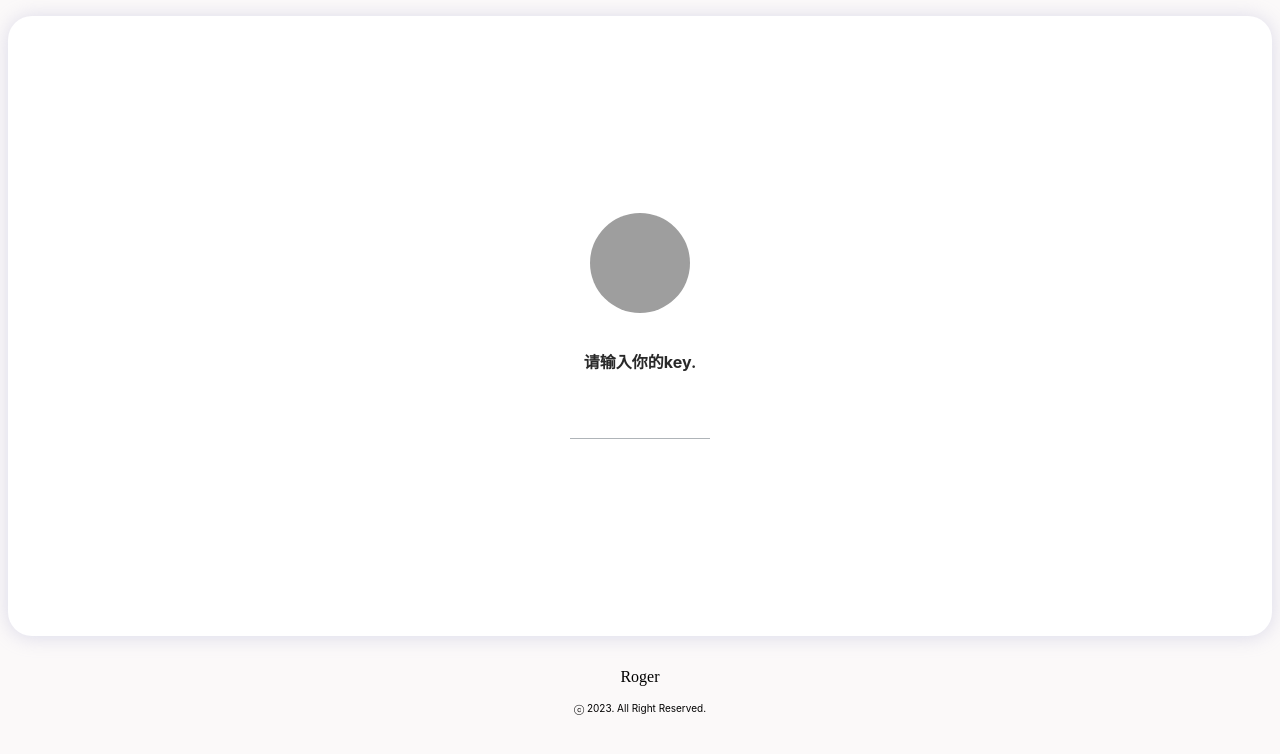
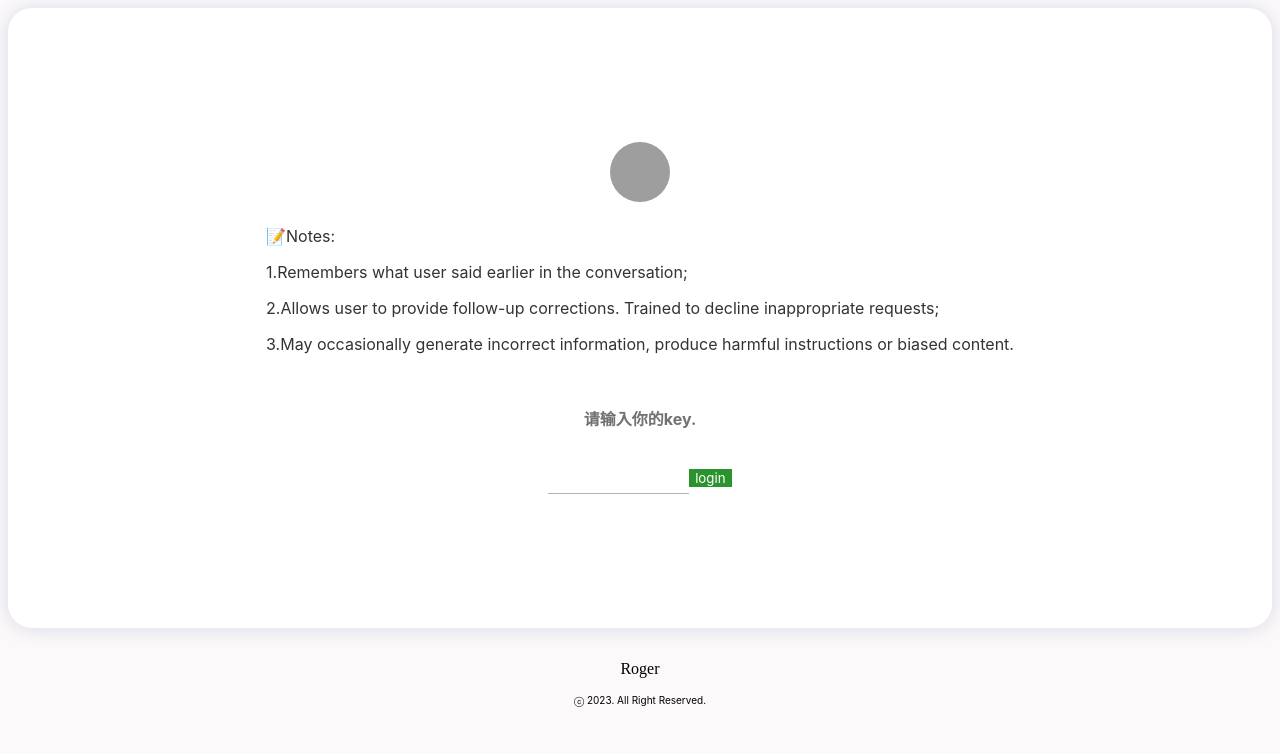
Before and after one commit to songroger/chatui_vue, a Vue app: page /#/ in a window 1280 px wide. Shown: the top 754 px of the page. Built offline with nearby package versions, Linux system fonts and the light colour scheme; grey boxes are pictures that could not be loaded; a web font is replaced by a local one.

Commit message:
update:opt

```diff
--- a/src/App.vue
+++ b/src/App.vue
@@ -44,7 +44,7 @@ body {
   /*max-width: 375px;*/
   height: 620px;
   background-color: #ffffff;
-  margin: 1rem auto 0rem;
+  /*margin: 1rem auto 0rem;*/
   border-radius: 1.5rem;
   box-shadow: 0px 1px 20px #9c9cc855;
 }
--- a/src/components/LoginForm.vue
+++ b/src/components/LoginForm.vue
@@ -13,9 +13,24 @@
       accept="image/*"
       style="display: none"
     /> -->
+    <div class="CardText">
+      📝Notes:
+    <p>
+      1.Remembers what user said earlier in the conversation;
+    </p>
+    <p>
+      2.Allows user to provide follow-up corrections. Trained to decline inappropriate requests;
+    </p>
+    <p>
+      3.May occasionally generate incorrect information, produce harmful instructions or biased content.
+    </p>
+    </div>
     <div class="login__form__username">
       <label for="input-username" class="login__form__username__label">
           请输入你的key.
+      </label>
+      <label v-if="errorMsg" class="login__form__username__label">
+          Error: {{ errorMsg }}
       </label>
       <input
         id="input-username"
@@ -25,13 +40,15 @@
         @keyup.enter="joinSubmit"
         required
       />
-      <!-- <button @click="joinSubmit">JOIN</button> -->
+      <button class="login__button" @click="joinSubmit">login</button>
     </div>
   </div>
 </template>
 
 <script>
 import Compressor from "compressorjs";
+import { mapActions} from "vuex";
+
 
 export default {
   data() {
@@ -39,9 +56,18 @@ export default {
       userImage: "../assets/gpt.png",
       userName: "",
       key: "",
+      errorMsg: ""
     };
   },
+  created() {
+    this.key = JSON.parse(localStorage.getItem('privateKey'));
+    if (this.key != "") {
+      this.userName = this.key
+    }
+  },
   methods: {
+    ...mapActions(['login']),
+
     uploadImages(e) {
       const imgFile = e.target.files[0];
       const vueThis = this;
@@ -69,7 +95,7 @@ export default {
       });
     },
 
-    joinSubmit() {
+    async joinSubmit() {
       const userData = {
         userImage: this.userImage,
         userName: this.userName,
@@ -77,11 +103,19 @@ export default {
       };
 
       if (userData.userName) {
-        this.$store.dispatch("login", userData);
-        this.$router.push({
-          name: "chat",
-          params: { userData: userData },
-        });
+        // this.$store.dispatch("login", userData);
+        const response = await this.login(userData);
+
+        // console.log(response.data.data)
+        if (response.data.code != 0) {
+          this.$store.commit('setPrivateKey', userData);
+          this.$router.push({
+                            name: "chat",
+                            params: { userData: userData },
+                          });
+        }
+        this.errorMsg = response.data.errorMsg
+        console.log(response.data.errorMsg)
       }
     },
   },
@@ -102,8 +136,8 @@ export default {
 }
 
 .login__form__avatar {
-  height: 100px;
-  width: 100px;
+  height: 60px;
+  width: 60px;
   border-radius: 50%;
   object-fit: cover;
 }
@@ -118,8 +152,8 @@ export default {
   right: 0;
 
   opacity: 0;
-  height: 100px;
-  width: 100px;
+  height: 60px;
+  width: 60px;
   border-radius: 50%;
   transition: 0.3s ease;
   display: flex;
@@ -132,15 +166,22 @@ export default {
   opacity: 0.2;
 }*/
 
+.CardText {
+  border-radius: 12px;
+  background: #fff;
+  padding: 20px;
+  color: #333;
+}
+
 .login__form__username {
-  margin-top: 2rem;
+  margin-top: 1rem;
 }
 
 .login__form__username__label {
   display: block;
   text-align: center;
   font-weight: 700;
-  color: #292929;
+  color: #727271;
 }
 
 .login__form__username__input {
@@ -150,10 +191,21 @@ export default {
   border: none;
   border-bottom: 1.5px solid #afb4b8;
   text-align: center;
-  font-size: 18px;
+  font-size: 15px;
 }
 
 .login__form__username__input:focus {
   outline: none;
 }
+
+.login__button {
+  background-color: #2a932e;
+  border: none;
+  color: white;
+  /*padding: 15px 32px;*/
+  text-align: center;
+  text-decoration: none;
+  display: inline-block;
+  /*font-size: 16px;*/
+}
 </style>
--- a/src/store/index.js
+++ b/src/store/index.js
@@ -26,8 +26,15 @@ const store = createStore({
         throw error;
       }
     },
-    login({ commit }, userData) {
-      commit("setPrivateKey", userData);
+    async login(context, userData) {
+      try {
+        const response = await axios.post('/mykey', { orderId: userData.key});
+        // commit("setPrivateKey", userData);
+        return response;
+      } catch (error) {
+        throw error;
+      }
+
     }
   },
   // mutations: {
--- a/src/views/Chat.vue
+++ b/src/views/Chat.vue
@@ -1,8 +1,13 @@
 <template>
   <div class="chat">
     <div class="chat__header">
+    <a href="">
       <span class="chat__header__greetings">
-        Chatbot
+        🍋Chatbot
+      </span>
+    </a>
+      <span class="chat__header__menu">
+        ...
       </span>
     </div>
     <chat-list :msgs="msgData"></chat-list>
@@ -70,6 +75,7 @@ export default {
                             }],
                   model: this.key
                           });
+        if (response.data.code != 0) {
           this.$store.commit('setRequestData', response.data.data.reply);
           // console.log(this.$store.state.requestData)
           this.pushMsgData({
@@ -80,6 +86,8 @@ export default {
                       msg: response.data.data.reply,
                     });
           // console.log(this.$store.state.msgData)
+        }
+        console.log(response.data.errorMsg)
       } catch (error) {
         console.log(error);
       }
@@ -127,7 +135,16 @@ export default {
   font-weight: 700;
 }
 
+.chat__header a {
+  text-decoration: none;
+}
+
 .chat__header__greetings {
   color: #292929;
 }
+.chat__header__menu {
+  color: #292929;
+  float: right;
+  font-weight: 700;
+}
 </style>
```
Also changed, not shown: src/assets/gpt.png (added), src/assets/user.png (added). Lines whose indentation alone changed are shown as unchanged.
